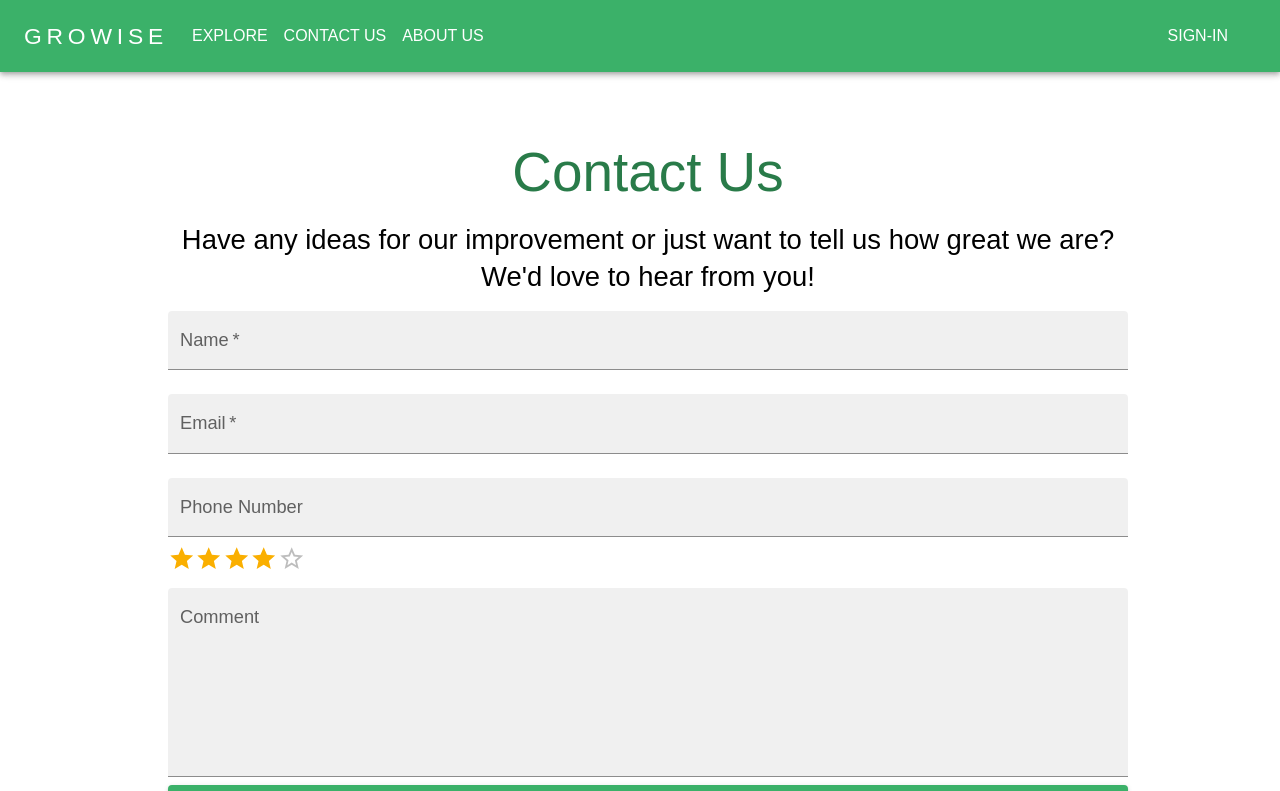
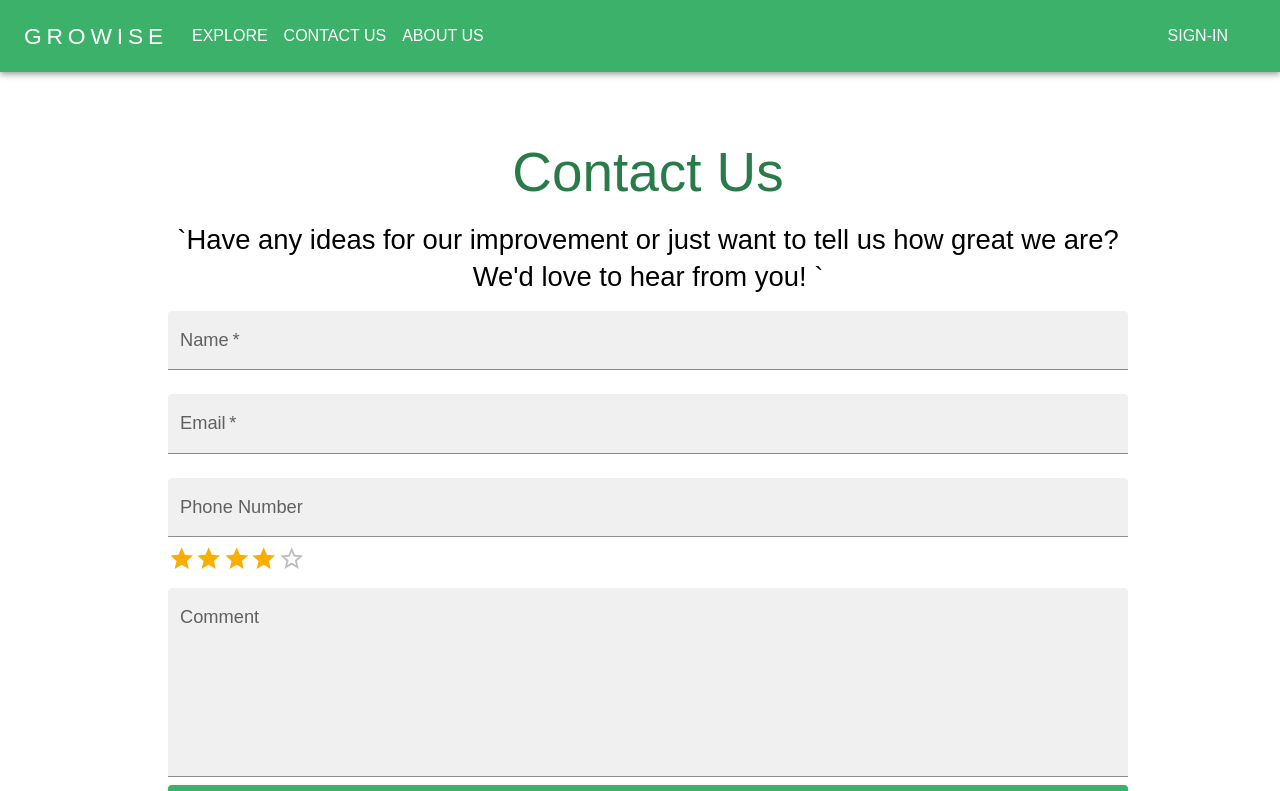
Before and after one commit to JRummy93/garden-project, a Next.js app: page /contact in a window 1280 px wide. Shown: the top 791 px of the page. Built offline with nearby package versions, Linux system fonts and the light colour scheme; no server answers.

Commit message:
Fix linting for deployment.

```diff
--- a/src/components/Navbar.jsx
+++ b/src/components/Navbar.jsx
@@ -1,6 +1,6 @@
 <style>
   @import
-  url('https://fonts.googleapis.com/css2?family=Montserrat&display=swap');
+  url(`https://fonts.googleapis.com/css2?family=Montserrat&display=swap`);
 </style>;
 import * as React from "react";
 import {
--- a/src/pages/_app.js
+++ b/src/pages/_app.js
@@ -1,6 +1,6 @@
 <style>
   @import
-  url('https://fonts.googleapis.com/css2?family=Montserrat&display=swap');
+  url(`https://fonts.googleapis.com/css2?family=Montserrat&display=swap`);
 </style>;
 import "@/styles/global.css";
 import { createTheme, ThemeProvider } from "@mui/material/styles";
--- a/src/pages/contact/index.js
+++ b/src/pages/contact/index.js
@@ -40,8 +40,8 @@ const Contact = () => {
         </Typography>
         <br />
           <Typography variant="h5" textAlign={"center"}>
-            Have any ideas for our improvement or just want to tell us how great
-            we are? We'd love to hear from you!{" "}
+            `Have any ideas for our improvement or just want to tell us how great
+            we are? We&apos;d love to hear from you!{" "}`
           </Typography>
           <TextField
             variant="filled"
--- a/src/server/Plants.js
+++ b/src/server/Plants.js
@@ -283,9 +283,7 @@ subspecies: [],
     },
   ],
 },
-meta: {
-  last_modified: String,
-}
+
 );
 
 const GardenPlant = mongoose.model('GardenPlant', plantSchema);
```
Also changed, not shown: src/pages/explore/[id].js (+3 -2 lines), src/pages/index.js (+4 -3 lines).
